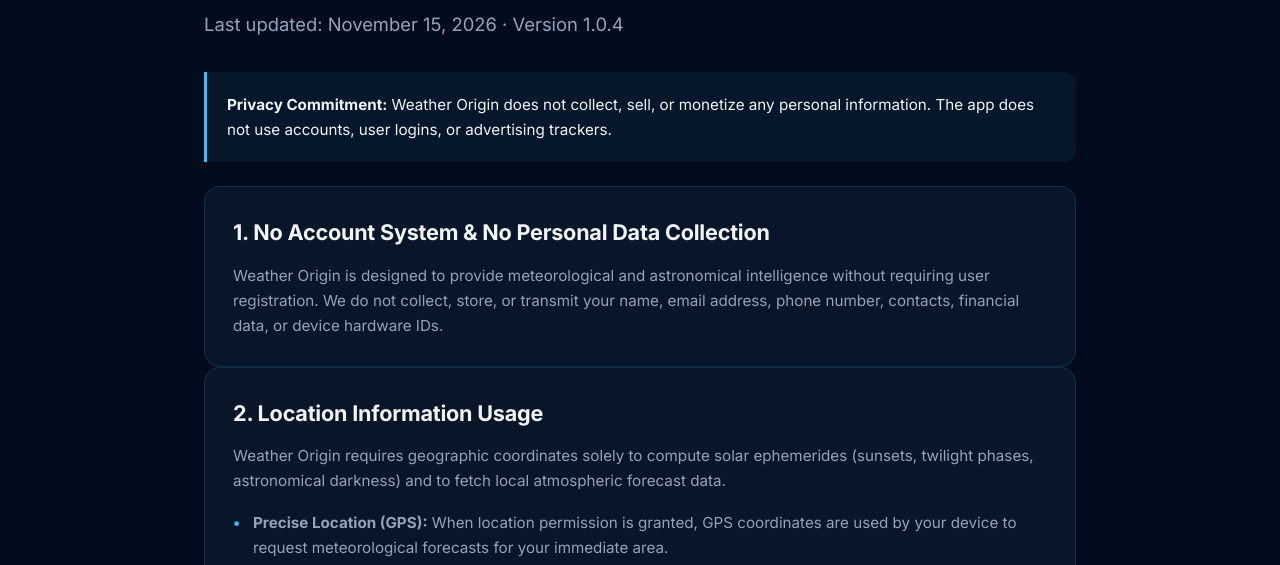
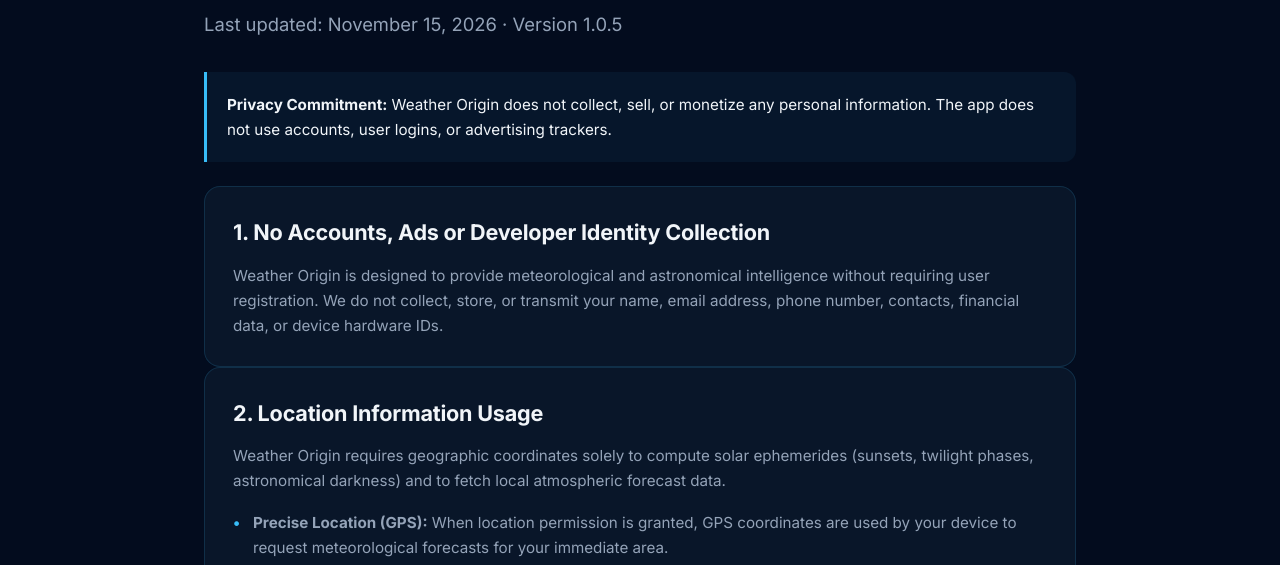
Before and after one commit to Astroos-dev/weather-origin-site, a plain HTML site: page privacy-policy.html in a window 1280 px wide. Shown: the part 209-774 px from the top of the page. Drawn offline with Linux system fonts and the light colour scheme.

Commit message:
docs(privacy): align app version and avoid overbroad privacy heading

```diff
--- a/privacy-policy.html
+++ b/privacy-policy.html
@@ -219,14 +219,14 @@
   <div class="container">
     <div class="badge">Legal & Privacy Compliance</div>
     <h1>Privacy Policy</h1>
-    <div class="subtitle" style="margin-bottom: 2rem;">Last updated: November 15, 2026 · Version 1.0.4</div>
+    <div class="subtitle" style="margin-bottom: 2rem;">Last updated: November 15, 2026 · Version 1.0.5</div>
 
     <div class="highlight-box">
       <p><strong>Privacy Commitment:</strong> Weather Origin does not collect, sell, or monetize any personal information. The app does not use accounts, user logins, or advertising trackers.</p>
     </div>
 
     <div class="card">
-      <h2>1. No Account System & No Personal Data Collection</h2>
+      <h2>1. No Accounts, Ads or Developer Identity Collection</h2>
       <p>Weather Origin is designed to provide meteorological and astronomical intelligence without requiring user registration. We do not collect, store, or transmit your name, email address, phone number, contacts, financial data, or device hardware IDs.</p>
     </div>
 
```
